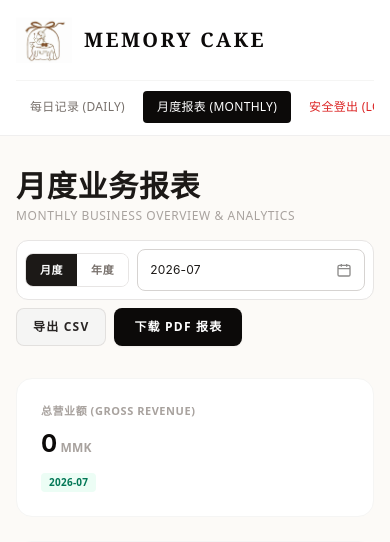
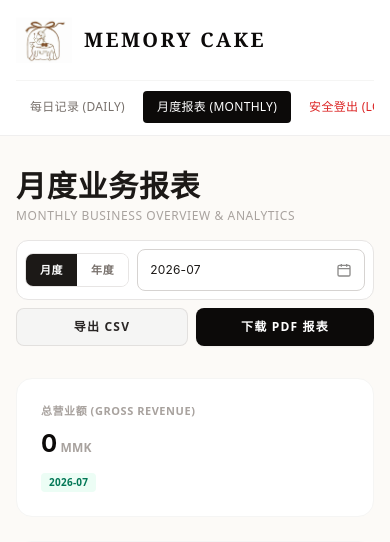
Before and after one commit to Nyein-Htut/memory_cake_reporting, a Flask app: page /monthly in a window 390 px wide. Shown: the top 542 px of the page. Run offline with Flask 3, Linux system fonts and the light colour scheme; the visitor is signed in with stand-in values (Sample User, id 1); data that the repository does not hold is empty; some libraries are stand-ins or nearby versions.

Commit message:
Update button layout and styling in monthly.html

```diff
--- a/templates/monthly.html
+++ b/templates/monthly.html
@@ -50,13 +50,13 @@
                 </div>
             </form>
 
-            <div class="flex gap-2">
+            <div class="flex flex-nowrap gap-2 w-full sm:w-auto">
                 <a id="csvExportBtn" href="/monthly/export?view={{ view_mode }}&month={{ selected_month }}&year={{ selected_year }}"
-                    class="bg-stone-100 hover:bg-stone-200 text-stone-800 text-xs font-semibold tracking-widest uppercase py-2.5 px-4 rounded-lg transition-all shadow-xs border border-stone-300/60 cursor-pointer whitespace-nowrap">
+                    class="flex-1 min-w-0 sm:flex-none bg-stone-100 hover:bg-stone-200 text-stone-800 text-xs font-semibold tracking-widest uppercase py-2.5 px-4 rounded-lg transition-all shadow-xs border border-stone-300/60 cursor-pointer whitespace-nowrap text-center">
                     导出 CSV
                 </a>
                 <button type="button" id="monthlyPdfBtn" onclick="downloadMonthlyReportPDF()"
-                    class="bg-stone-950 hover:bg-stone-800 text-white text-xs font-semibold tracking-widest uppercase py-2.5 px-5 rounded-lg transition-all shadow-sm cursor-pointer whitespace-nowrap">
+                    class="flex-1 min-w-0 sm:flex-none bg-stone-950 hover:bg-stone-800 text-white text-xs font-semibold tracking-widest uppercase py-2.5 px-5 rounded-lg transition-all shadow-sm cursor-pointer whitespace-nowrap text-center">
                     下载 PDF 报表
                 </button>
             </div>
```
